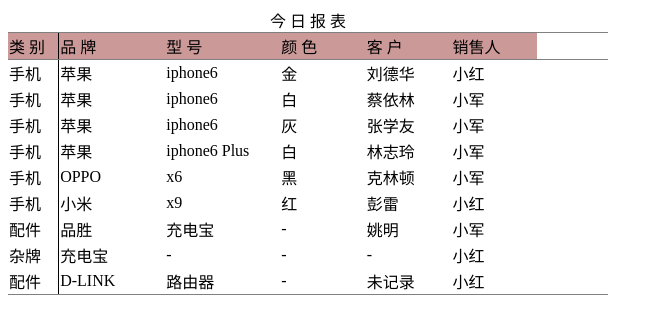
After one commit to kidsherman/stupidbird, a PHP site: page /report.html in a window 1280 px wide. The commit adds this page. Shown: the top 334 px of the page, without its empty margins (0-663 px from the left). Run offline with PHP 8.4, Linux system fonts and the light colour scheme.

Commit message:
weichat report 20150512

```diff
--- /dev/null
+++ b/report.html
@@ -0,0 +1,94 @@
+<table border="1" width="600" frame="hsides" rules="groups">
+     <caption>今 日 报 表</caption>
+     <colgroup span="1" width="200"></colgroup>
+     <colgroup span="6" width="400"></colgroup>
+
+<thead>
+     <tr>
+          <td bgcolor="#CC9999">类 别</td>
+          <td bgcolor="#CC9999">品 牌</td>
+          <td bgcolor="#CC9999">型 号</td>
+          <td bgcolor="#CC9999">颜 色</td>
+          <td bgcolor="#CC9999">客 户</td>
+          <td bgcolor="#CC9999">销售人</td>
+     </tr>
+</thead>
+<tbody>
+     <tr>
+          <td>手机</td>
+          <td>苹果</td>
+          <td>iphone6</td>
+          <td>金</td>
+          <td>刘德华</td>
+          <td>小红</td>
+     </tr>
+     <tr>
+          <td>手机</td>
+          <td>苹果</td>
+          <td>iphone6</td>
+          <td>白</td>
+          <td>蔡依林</td>
+          <td>小军</td>
+     </tr>
+     <tr>
+          <td>手机</td>
+          <td>苹果</td>
+          <td>iphone6</td>
+          <td>灰</td>
+          <td>张学友</td>
+          <td>小军</td>
+     </tr>
+          <tr>
+          <td>手机</td>
+          <td>苹果</td>
+          <td>iphone6 Plus</td>
+          <td>白</td>
+          <td>林志玲</td>
+          <td>小军</td>
+     </tr>
+          <tr>
+          <td>手机</td>
+          <td>OPPO</td>
+          <td>x6</td>
+          <td>黑</td>
+          <td>克林顿</td>
+          <td>小军</td>
+     </tr>
+          <tr>
+          <td>手机</td>
+          <td>小米</td>
+          <td>x9</td>
+          <td>红</td>
+          <td>彭雷</td>
+          <td>小红</td>
+       </tr>
+        <tr>
+          <td>配件</td>
+          <td>品胜</td>
+          <td>充电宝</td>
+          <td>-</td>
+          <td>姚明</td>
+          <td>小军</td>
+       </tr>
+        <tr>
+          <td>杂牌</td>
+          <td>充电宝</td>
+          <td>-</td>
+          <td>-</td>
+          <td>-</td>
+          <td>小红</td>
+       </tr>
+        <tr>
+          <td>配件</td>
+          <td>D-LINK</td>
+          <td>路由器</td>
+          <td>-</td>
+          <td>未记录</td>
+          <td>小红</td>
+       </tr>
+
+</tbody>
+<tfoot>
+
+</tfoot>
+</table>
```
Also changed, not shown: index.php (+22 -3 lines).
